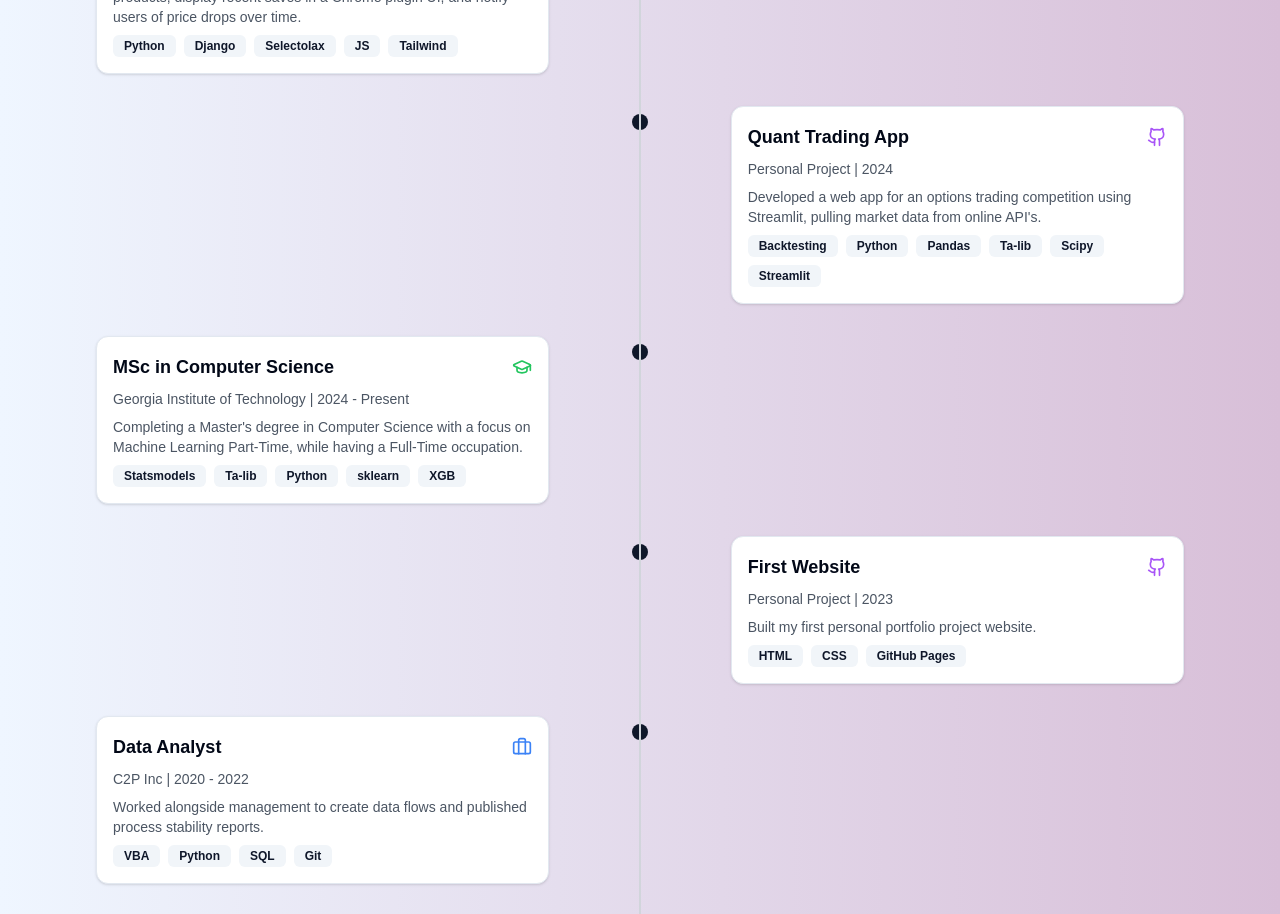
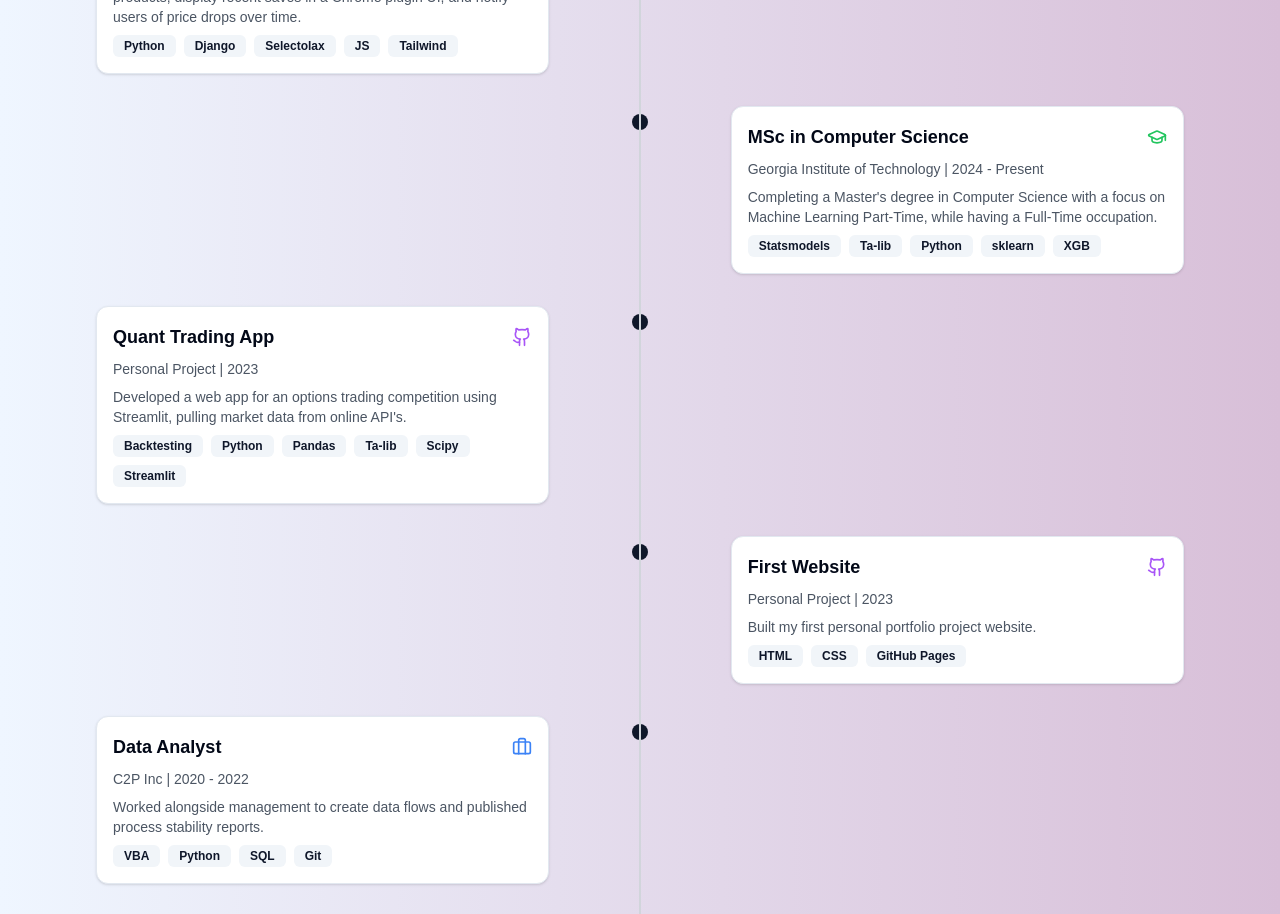
Before and after one commit to RobertCastagna/vercel_deploy_v1, a Next.js app in the folder app_v3/: page / in a window 1280 px wide. Shown: the part 1320-2234 px from the top of the page. Built offline with nearby package versions, Linux system fonts and the light colour scheme.

Commit message:
changing timeline order

```diff
--- a/app_v3/components/dynamic-timeline-portfolio.tsx
+++ b/app_v3/components/dynamic-timeline-portfolio.tsx
@@ -53,21 +53,21 @@ const timelineData: TimelineItem[] = [
     link: 'https://github.com/RobertCastagna/Shopping_Cart_Plugin'
   },
   {
-    type: 'github',
-    title: 'Quant Trading App',
-    organization: 'Personal Project',
-    date: '2024',
-    description: 'Developed a web app for an options trading competition using Streamlit, pulling market data from online API\'s. Integrated backtested strategies to signal entry points and included Black-Scholes and Binomial options pricing models. Expanded features over an 8-week period, with full project details available on GitHub.',
-    skills: ['Backtesting','Python','Pandas','Ta-lib','Scipy','Streamlit'],
-    link: 'https://quanttrading.streamlit.app/'
-  },
-  {
     type: 'education',
     title: 'MSc in Computer Science',
     organization: 'Georgia Institute of Technology',
     date: '2024 - Present',
     description: 'Completing a Master\'s degree in Computer Science with a focus on Machine Learning Part-Time, while having a Full-Time occupation. Conducting research with classifier-based machine learning algorithms to determine predictive equity signals.',
     skills: ['Statsmodels', 'Ta-lib', 'Python', 'sklearn', 'XGB']
+  },
+  {
+    type: 'github',
+    title: 'Quant Trading App',
+    organization: 'Personal Project',
+    date: '2023',
+    description: 'Developed a web app for an options trading competition using Streamlit, pulling market data from online API\'s. Integrated backtested strategies to signal entry points and included Black-Scholes and Binomial options pricing models. Expanded features over an 8-week period, with full project details available on GitHub.',
+    skills: ['Backtesting','Python','Pandas','Ta-lib','Scipy','Streamlit'],
+    link: 'https://quanttrading.streamlit.app/'
   },
   {
     type: 'github',
```
